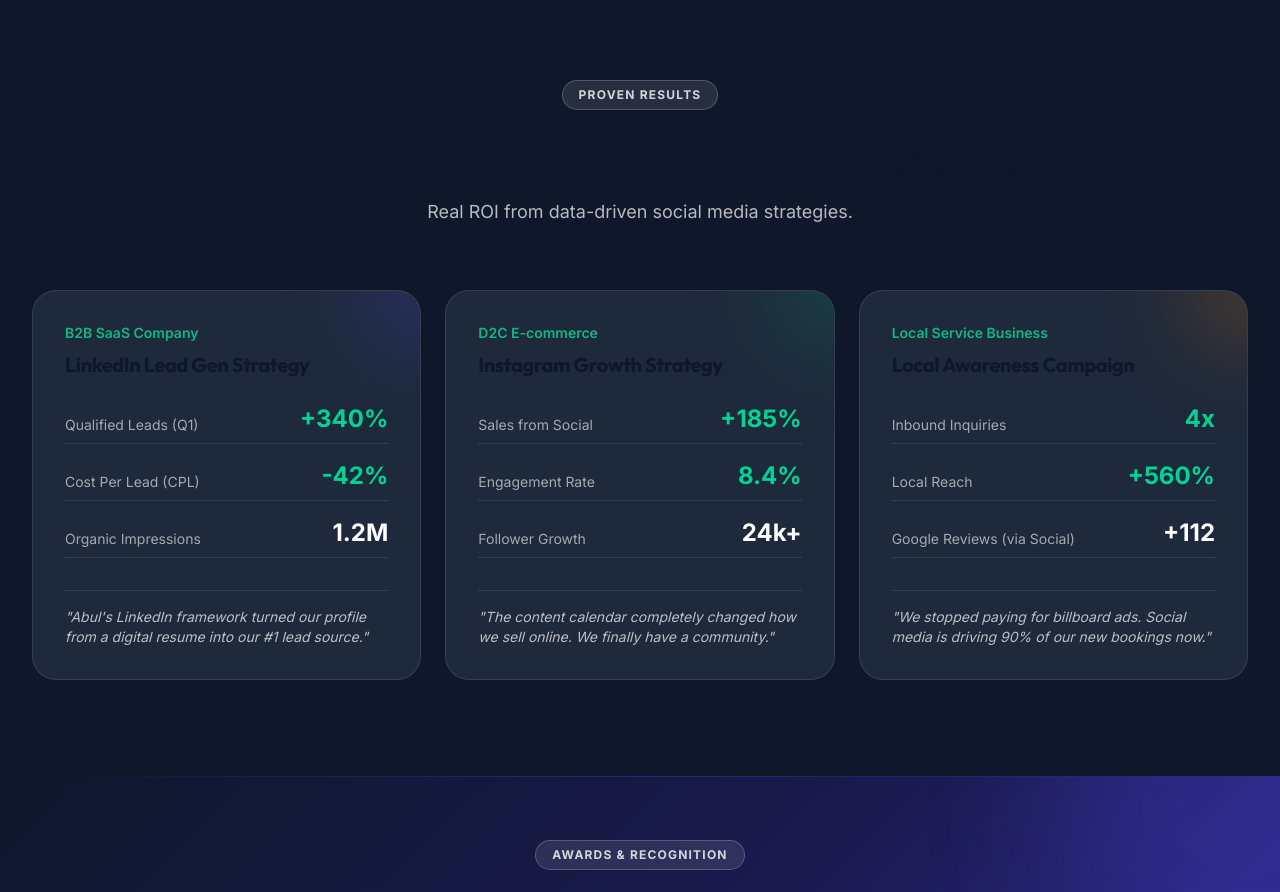
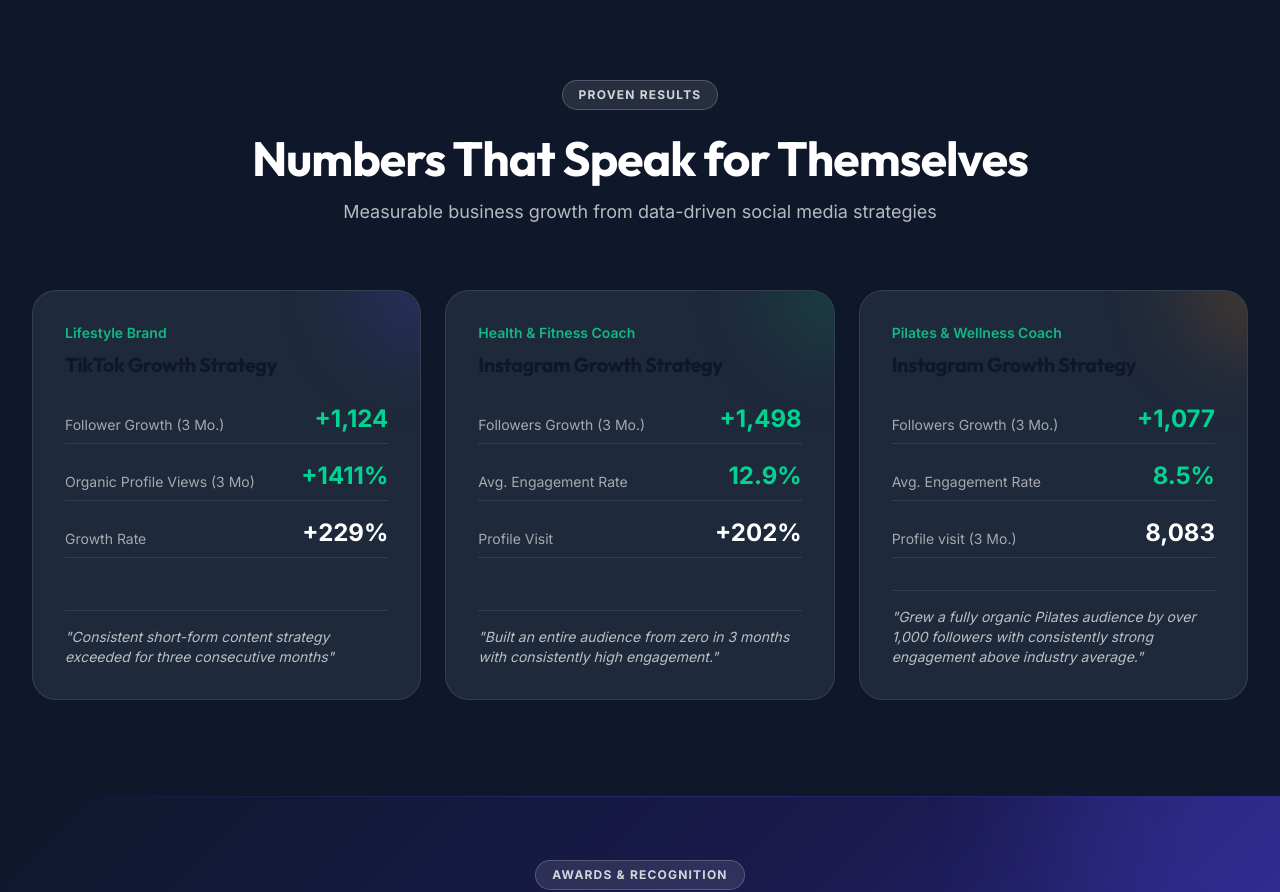
Before and after one commit to farad-alam/Social-Media-Strategist, a Next.js app: page / in a window 1280 px wide. Shown: the part 7340-8232 px from the top of the page. Built offline with nearby package versions, Linux system fonts and the light colour scheme.

Commit message:
content: Update Proven Results section with real case studies

```diff
--- a/app/page.tsx
+++ b/app/page.tsx
@@ -931,8 +931,8 @@ export default function HomePage() {
               <span className="inline-block px-4 py-1.5 rounded-full text-xs font-bold uppercase tracking-widest mb-6 bg-white/10 text-white/80 border border-white/20">
                 Proven Results
               </span>
-              <h2 className="text-3xl md:text-5xl font-bold mb-4">Numbers That Speak for Themselves</h2>
-              <p className="text-lg text-white/70 max-w-2xl mx-auto">Real ROI from data-driven social media strategies.</p>
+              <h2 className="text-3xl md:text-5xl font-bold mb-4 text-white">Numbers That Speak for Themselves</h2>
+              <p className="text-lg text-white/70 max-w-2xl mx-auto">Measurable business growth from data-driven social media strategies</p>
             </div>
           </ScrollReveal>
 
@@ -942,24 +942,24 @@ export default function HomePage() {
               <div className="bg-slate-800 rounded-2xl p-8 border border-white/10 relative overflow-hidden group hover:border-primary/50 transition-colors h-full flex flex-col justify-between">
                 <div>
                   <div className="absolute top-0 right-0 w-32 h-32 bg-primary/20 rounded-full blur-2xl -translate-y-1/2 translate-x-1/2" />
-                  <div className="text-sm text-secondary-light font-semibold mb-2">B2B SaaS Company</div>
-                  <h3 className="text-xl font-bold mb-6">LinkedIn Lead Gen Strategy</h3>
+                  <div className="text-sm text-secondary-light font-semibold mb-2">Lifestyle Brand</div>
+                  <h3 className="text-xl font-bold mb-6">TikTok Growth Strategy</h3>
                   <div className="space-y-4 mb-8">
                     <div className="flex justify-between items-end border-b border-white/10 pb-2">
-                      <span className="text-sm text-white/60">Qualified Leads (Q1)</span>
-                      <span className="text-2xl font-bold text-emerald-400">+340%</span>
+                      <span className="text-sm text-white/60">Follower Growth (3 Mo.)</span>
+                      <span className="text-2xl font-bold text-emerald-400">+1,124</span>
                     </div>
                     <div className="flex justify-between items-end border-b border-white/10 pb-2">
-                      <span className="text-sm text-white/60">Cost Per Lead (CPL)</span>
-                      <span className="text-2xl font-bold text-emerald-400">-42%</span>
+                      <span className="text-sm text-white/60">Organic Profile Views (3 Mo)</span>
+                      <span className="text-2xl font-bold text-emerald-400">+1411%</span>
                     </div>
                     <div className="flex justify-between items-end border-b border-white/10 pb-2">
-                      <span className="text-sm text-white/60">Organic Impressions</span>
-                      <span className="text-2xl font-bold text-white">1.2M</span>
+                      <span className="text-sm text-white/60">Growth Rate</span>
+                      <span className="text-2xl font-bold text-white">+229%</span>
                     </div>
                   </div>
                 </div>
-                <div className="text-sm text-white/70 italic border-t border-white/10 pt-4 mt-auto">"Abul's LinkedIn framework turned our profile from a digital resume into our #1 lead source."</div>
+                <div className="text-sm text-white/70 italic border-t border-white/10 pt-4 mt-auto">"Consistent short-form content strategy exceeded for three consecutive months"</div>
               </div>
             </ScrollReveal>
 
@@ -968,24 +968,24 @@ export default function HomePage() {
               <div className="bg-slate-800 rounded-2xl p-8 border border-white/10 relative overflow-hidden group hover:border-primary/50 transition-colors h-full flex flex-col justify-between">
                 <div>
                   <div className="absolute top-0 right-0 w-32 h-32 bg-secondary/20 rounded-full blur-2xl -translate-y-1/2 translate-x-1/2" />
-                  <div className="text-sm text-secondary-light font-semibold mb-2">D2C E-commerce</div>
+                  <div className="text-sm text-secondary-light font-semibold mb-2">Health & Fitness Coach</div>
                   <h3 className="text-xl font-bold mb-6">Instagram Growth Strategy</h3>
                   <div className="space-y-4 mb-8">
                     <div className="flex justify-between items-end border-b border-white/10 pb-2">
-                      <span className="text-sm text-white/60">Sales from Social</span>
-                      <span className="text-2xl font-bold text-emerald-400">+185%</span>
+                      <span className="text-sm text-white/60">Followers Growth (3 Mo.)</span>
+                      <span className="text-2xl font-bold text-emerald-400">+1,498</span>
                     </div>
                     <div className="flex justify-between items-end border-b border-white/10 pb-2">
-                      <span className="text-sm text-white/60">Engagement Rate</span>
-                      <span className="text-2xl font-bold text-emerald-400">8.4%</span>
+                      <span className="text-sm text-white/60">Avg. Engagement Rate</span>
+                      <span className="text-2xl font-bold text-emerald-400">12.9%</span>
                     </div>
                     <div className="flex justify-between items-end border-b border-white/10 pb-2">
-                      <span className="text-sm text-white/60">Follower Growth</span>
-                      <span className="text-2xl font-bold text-white">24k+</span>
+                      <span className="text-sm text-white/60">Profile Visit</span>
+                      <span className="text-2xl font-bold text-white">+202%</span>
                     </div>
                   </div>
                 </div>
-                <div className="text-sm text-white/70 italic border-t border-white/10 pt-4 mt-auto">"The content calendar completely changed how we sell online. We finally have a community."</div>
+                <div className="text-sm text-white/70 italic border-t border-white/10 pt-4 mt-auto">"Built an entire audience from zero in 3 months with consistently high engagement."</div>
               </div>
             </ScrollReveal>
 
@@ -994,24 +994,24 @@ export default function HomePage() {
               <div className="bg-slate-800 rounded-2xl p-8 border border-white/10 relative overflow-hidden group hover:border-primary/50 transition-colors h-full flex flex-col justify-between">
                 <div>
                   <div className="absolute top-0 right-0 w-32 h-32 bg-accent/20 rounded-full blur-2xl -translate-y-1/2 translate-x-1/2" />
-                  <div className="text-sm text-secondary-light font-semibold mb-2">Local Service Business</div>
-                  <h3 className="text-xl font-bold mb-6">Local Awareness Campaign</h3>
+                  <div className="text-sm text-secondary-light font-semibold mb-2">Pilates & Wellness Coach</div>
+                  <h3 className="text-xl font-bold mb-6">Instagram Growth Strategy</h3>
                   <div className="space-y-4 mb-8">
                     <div className="flex justify-between items-end border-b border-white/10 pb-2">
-                      <span className="text-sm text-white/60">Inbound Inquiries</span>
-                      <span className="text-2xl font-bold text-emerald-400">4x</span>
+                      <span className="text-sm text-white/60">Followers Growth (3 Mo.)</span>
+                      <span className="text-2xl font-bold text-emerald-400">+1,077</span>
                     </div>
                     <div className="flex justify-between items-end border-b border-white/10 pb-2">
-                      <span className="text-sm text-white/60">Local Reach</span>
-                      <span className="text-2xl font-bold text-emerald-400">+560%</span>
+                      <span className="text-sm text-white/60">Avg. Engagement Rate</span>
+                      <span className="text-2xl font-bold text-emerald-400">8.5%</span>
                     </div>
                     <div className="flex justify-between items-end border-b border-white/10 pb-2">
-                      <span className="text-sm text-white/60">Google Reviews (via Social)</span>
-                      <span className="text-2xl font-bold text-white">+112</span>
+                      <span className="text-sm text-white/60">Profile visit (3 Mo.)</span>
+                      <span className="text-2xl font-bold text-white">8,083</span>
                     </div>
                   </div>
                 </div>
-                <div className="text-sm text-white/70 italic border-t border-white/10 pt-4 mt-auto">"We stopped paying for billboard ads. Social media is driving 90% of our new bookings now."</div>
+                <div className="text-sm text-white/70 italic border-t border-white/10 pt-4 mt-auto">"Grew a fully organic Pilates audience by over 1,000 followers with consistently strong engagement above industry average."</div>
               </div>
             </ScrollReveal>
           </div>
```
